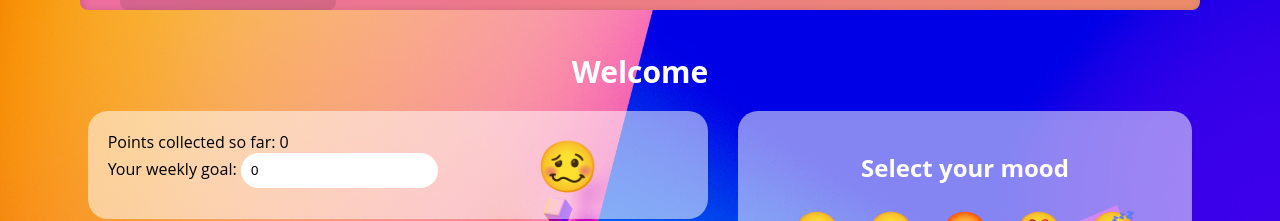
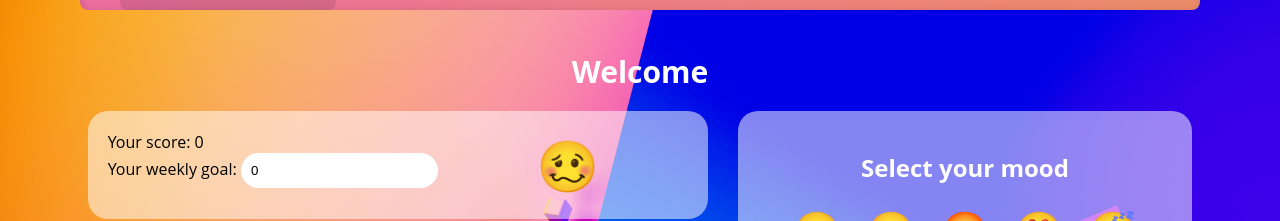
Before and after one commit to lenaimdahl/fun-fair-frontend, a React (Create React App) app: page /profile in a window 1280 px wide. Shown: the part 61-282 px from the top of the page. Built offline with nearby package versions, Linux system fonts and the light colour scheme; no server answers.

Commit message:
weekly points don't get saved

```diff
--- a/src/component/Points.jsx
+++ b/src/component/Points.jsx
@@ -37,6 +37,9 @@ function Points() {
 
     fetchEvents();
 
+  }, []);
+
+  useEffect(() => {
     const weekPointsfromEvents = events.map((oneEvent) => {
       return Number(oneEvent.points);
     });
@@ -50,7 +53,7 @@ function Points() {
 
     setWeekPoints(sumOfPoints);
 
-  }, []);
+  }, [events]);
 
 
 
@@ -62,6 +65,7 @@ function Points() {
   // }, []);
 
   const handleChange = (e) => {
+    e.preventDefault();
     setValue(parseInt(e.target.value));
   };
 
@@ -70,7 +74,7 @@ function Points() {
   return (
     <div className="points-box">
       <div>
-        <p>Points collected so far: {weekPoints}</p>
+        <p>Your score: {weekPoints}</p>
         <p>
           Your weekly goal:{" "}
           <input
```
